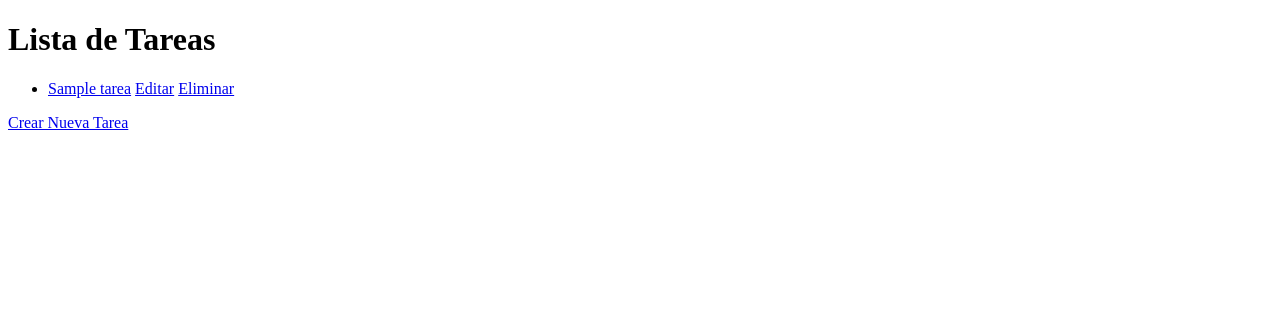
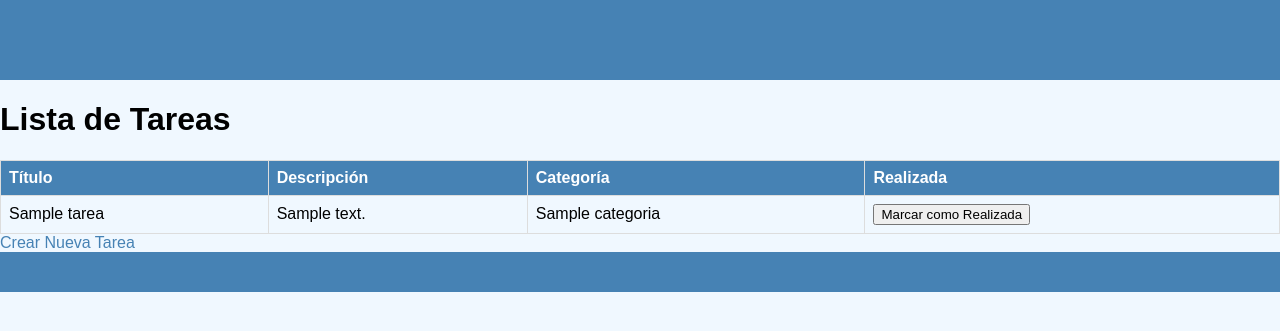
Before and after one commit to Rafael-94/project, a Django app: page /tareas/ in a window 1280 px wide. Shown: the top 331 px of the page. Run offline with Django 4.2, Linux system fonts and the light colour scheme; tables that the repository leaves empty hold one stand-in row (values such as "Sample post").

Commit message:
se creo la tabla de tareas, falta eliminar taresa realizadas

```diff
--- a/proyecto/settings.py
+++ b/proyecto/settings.py
@@ -118,11 +118,14 @@ USE_I18N = True
 
 USE_TZ = True
 
+STATIC_URL = '/static/'
 
 # Static files (CSS, JavaScript, Images)
 # https://docs.djangoproject.com/en/4.2/howto/static-files/
 
-STATIC_URL = 'static/'
+STATICFILES_DIRS = [
+    BASE_DIR / "static",
+]
 
 # Default primary key field type
 # https://docs.djangoproject.com/en/4.2/ref/settings/#default-auto-field
--- a/proyecto/urls.py
+++ b/proyecto/urls.py
@@ -17,6 +17,7 @@ Including another URLconf
 from django.contrib import admin
 from django.urls import path, include
 
+
 urlpatterns = [
     path('admin/', admin.site.urls),
      path('', include('tareas.urls')),
--- /dev/null
+++ b/static/css/styles.css
@@ -0,0 +1,184 @@
+/* Estilos generales */
+
+body {
+  font-family: Arial, sans-serif;
+  margin: 0;
+  padding: 0;
+  background-color: #f0f8ff; /* Azul suave */
+}
+
+.container {
+  max-width: 1200px;
+  margin: auto;
+  padding: 20px;
+}
+
+/* Estilos de la barra de navegación */
+
+.navbar {
+  background-color: #4682b4; /* Azul acero */
+  padding: 10px;
+}
+
+.navbar a {
+  color: white;
+  text-decoration: none;
+  margin-right: 20px;
+}
+
+.navbar a:hover {
+  color: #f0f8ff; /* Azul suave */
+}
+
+/* Estilos del encabezado */
+
+header {
+  background-color: #4682b4; /* Azul acero */
+  color: white;
+  padding: 40px 20px;
+  text-align: center;
+}
+
+header h1 {
+  margin: 0;
+  font-size: 36px;
+}
+
+/* Estilos del pie de página */
+
+footer {
+  background-color: #4682b4; /* Azul acero */
+  color: white;
+  padding: 20px;
+  text-align: center;
+}
+
+/* Estilos de las tarjetas de tarea */
+
+.card {
+  background-color: white;
+  border-radius: 8px;
+  box-shadow: 0 4px 8px rgba(0, 0, 0, 0.1);
+  padding: 20px;
+  margin-bottom: 20px;
+}
+
+.card h2 {
+  margin-top: 0;
+}
+
+/* Estilos de los formularios */
+
+.form-container {
+  max-width: 500px;
+  margin: auto;
+  padding: 20px;
+  background-color: white;
+  border-radius: 8px;
+  box-shadow: 0 4px 8px rgba(0, 0, 0, 0.1);
+}
+
+.form-container h2 {
+  text-align: center;
+  margin-bottom: 20px;
+}
+
+.form-container label {
+  display: block;
+  margin-bottom: 10px;
+}
+
+.form-container input[type="text"],
+.form-container textarea {
+  width: 100%;
+  padding: 10px;
+  margin-bottom: 20px;
+  border: 1px solid #ccc;
+  border-radius: 4px;
+  box-sizing: border-box;
+}
+
+.form-container button {
+  background-color: #4682b4; /* Azul acero */
+  color: white;
+  border: none;
+  border-radius: 4px;
+  padding: 10px 20px;
+  cursor: pointer;
+  width: 100%;
+}
+
+.form-container button:hover {
+  background-color: #36648b; /* Azul acero oscuro */
+}
+
+/* Estilos de los enlaces */
+
+a {
+  color: #4682b4; /* Azul acero */
+  text-decoration: none;
+}
+
+a:hover {
+  text-decoration: underline;
+}
+
+/* Estilos de la tabla */
+
+table {
+  width: 100%;
+  border-collapse: collapse;
+}
+
+th,
+td {
+  border: 1px solid #ddd;
+  padding: 8px;
+  text-align: left;
+}
+
+th {
+  background-color: #4682b4; /* Azul acero */
+  color: white;
+}
+
+/* Estilos de los botones */
+
+.btn {
+  background-color: #4682b4; /* Azul acero */
+  color: white;
+  border: none;
+  border-radius: 4px;
+  padding: 10px 20px;
+  cursor: pointer;
+}
+
+.btn:hover {
+  background-color: #36648b; /* Azul acero oscuro */
+}
+
+/* Estilos de las imágenes */
+
+.img {
+  max-width: 100%;
+  height: auto;
+  display: block;
+  margin: auto;
+}
+
+.muy-urgente {
+  background-color: red;
+}
+
+.medio-urgente {
+  background-color: orange;
+}
+
+.poco-urgente {
+  background-color: blue;
+}
+
+/* Estilos para las filas de tareas marcadas como realizadas */
+tr.tarea-realizada {
+  background-color: lightgreen;
+}
--- a/tareas/urls.py
+++ b/tareas/urls.py
@@ -1,5 +1,7 @@
 from django.urls import path
 from . import views
+
+
 
 urlpatterns = [
     path('', views.index, name='index'),
@@ -8,4 +10,5 @@ urlpatterns = [
     path('tareas/<int:tarea_id>/', views.ver_tarea, name='ver_tarea'),
     path('tareas/<int:tarea_id>/editar/', views.editar_tarea, name='editar_tarea'),
     path('tareas/<int:tarea_id>/borrar/', views.borrar_tarea, name='borrar_tarea'),
+    path('marcar_realizada/<int:tarea_id>/', views.marcar_realizada, name='marcar_realizada'),
 ]
--- a/tareas/views.py
+++ b/tareas/views.py
@@ -1,6 +1,7 @@
 from django.shortcuts import render, redirect
 from .models import Tarea
 from .forms import TareaForm
+from django.http import HttpResponseNotFound
 
 def index(request):
     # Esta función muestra la página de inicio
@@ -39,7 +40,7 @@ def editar_tarea(request, tarea_id):
         if form.is_valid():
             # Si el formulario es válido, guardamos los cambios en la tarea
             form.save()
-            return redirect('ver_tarea', tarea_id=tarea_id)  # Redirigimos al usuario a la página de detalles de la tarea
+            return redirect('lista_tareas')  # Redirigimos al usuario a la lista de tareas
     else:
         # Si la solicitud no es de tipo POST, mostramos un formulario prellenado con los datos de la tarea
         form = TareaForm(instance=tarea)
@@ -53,3 +54,16 @@ def borrar_tarea(request, tarea_id):
         tarea.delete()  # Eliminamos la tarea de la base de datos
         return redirect('lista_tareas')  # Redirigimos al usuario a la lista de tareas
     return render(request, 'borrar_tarea.html', {'tarea': tarea})  # Renderizamos la plantilla borrar_tarea.html y pasamos la tarea como contexto
+
+def marcar_realizada(request, tarea_id):
+    try:
+        tarea = Tarea.objects.get(pk=tarea_id)
+    except Tarea.DoesNotExist:
+        # Manejar el caso donde la tarea no existe
+        return redirect('lista_tareas')  # Redirigir a la lista de tareas
+
+    tarea.realizada = True
+    tarea.save()
+    # Eliminar la tarea de la base de datos
+    tarea.delete()
+    return redirect('lista_tareas')
--- /dev/null
+++ b/templates/layouts/app.html
@@ -0,0 +1,28 @@
+{% load static %}
+<!DOCTYPE html>
+<html lang="es">
+<head>
+    <meta charset="UTF-8">
+    <meta name="viewport" content="width=device-width, initial-scale=1.0">
+    <title>{% block title %}Mi Aplicación{% endblock %}</title>
+    <link rel="stylesheet" href="{% static 'css/styles.css' %}">
+</head>
+<body>
+    <header>
+        <!-- Barra de navegación -->
+        <nav>
+            <!-- Contenido de la barra de navegación -->
+        </nav>
+    </header>
+
+    <main>
+        <!-- Contenido principal -->
+        {% block content %}
+        {% endblock %}
+    </main>
+
+    <footer>
+        <!-- Pie de página -->
+    </footer>
+</body>
+</html>
--- a/templates/lista_tareas.html
+++ b/templates/lista_tareas.html
@@ -1,22 +1,30 @@
-{% load static %}
-<!DOCTYPE html>
-<html lang="es">
-<head>
-    <meta charset="UTF-8">
-    <meta name="viewport" content="width=device-width, initial-scale=1.0">
-    <title>Lista de Tareas</title>
-</head>
-<body>
+{% extends 'layouts/app.html' %}
+
+{% block title %}Lista de Tareas{% endblock %}
+
+{% block content %}
     <h1>Lista de Tareas</h1>
-    <ul>
+    <table>
+        <tr>
+            <th>Título</th>
+            <th>Descripción</th>
+            <th>Categoría</th>
+            <th>Realizada</th>
+        </tr>
         {% for tarea in tareas %}
-            <li>
-                <a href="{% url 'ver_tarea' tarea.id %}">{{ tarea.titulo }}</a>
-                <a href="{% url 'editar_tarea' tarea.id %}">Editar</a>
-                <a href="{% url 'borrar_tarea' tarea.id %}">Eliminar</a>
-            </li>
+            <tr class="{% if tarea.categoria.nombre == 'Muy urgente' %}muy-urgente{% elif tarea.categoria.nombre == 'Medio urgente' %}medio-urgente{% elif tarea.categoria.nombre == 'Poco urgente' %}poco-urgente{% endif %}">
+                <td>{{ tarea.titulo }}</td>
+                <td>{{ tarea.descripcion }}</td>
+                <td>{{ tarea.categoria.nombre }}</td>
+                <td>
+                    {% if not tarea.realizada %}
+                        <button class="marcar-realizada" data-tarea-id="{{ tarea.id }}">Marcar como Realizada</button>
+                    {% else %}
+                        <button class="eliminar-tarea" data-tarea-id="{{ tarea.id }}">Eliminar</button>
+                    {% endif %}
+                </td>
+            </tr>
         {% endfor %}
-    </ul>
+    </table>
     <a href="{% url 'crear_tarea' %}">Crear Nueva Tarea</a>
-</body>
-</html>
+{% endblock %}
```
Also changed, not shown: static/js/scripts.js (added, +24 -0 lines), templates/borrar_tarea.html (added, +16 -0 lines), templates/crear_tarea.html (+6 -11 lines), templates/editar_tarea.html (+6 -11 lines), templates/index.html (+16 -20 lines), templates/ver_tarea.html (+6 -12 lines).
